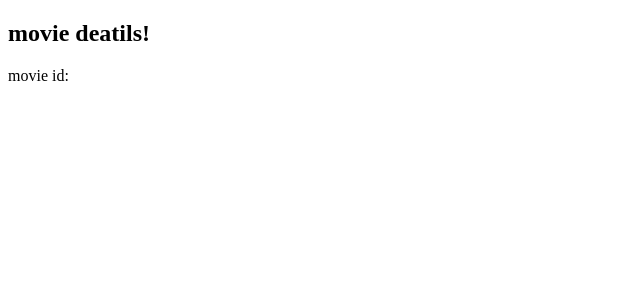
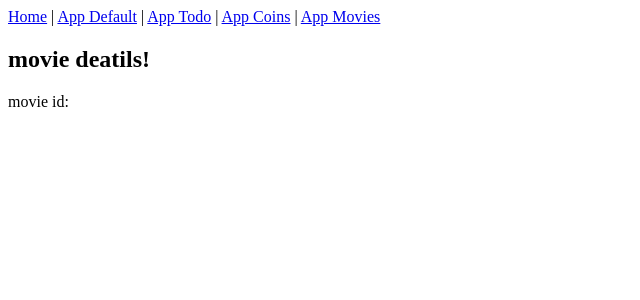
Before and after one commit to DongWon-Sehr/study-reactjs-2, a React (Create React App) app: page /movies/details in a window 1280 px wide. Shown: the top 300 px of the page, without its empty margins (0-640 px from the left). Built offline with nearby package versions, Linux system fonts and the light colour scheme.

Commit message:
+ MenuBar @ MovieDetails

```diff
--- a/src/routes/MovieDetails.js
+++ b/src/routes/MovieDetails.js
@@ -6,6 +6,7 @@ const movieApiUrl = "https://yts.mx/api/v2/list_movies_json?minimum_rating=8.5&s
 function MovieDetails() {
     return (
         <div>
+            <MenuBar />
             <h2>movie deatils!</h2>
             <span>movie id:</span>
         </div>
```
